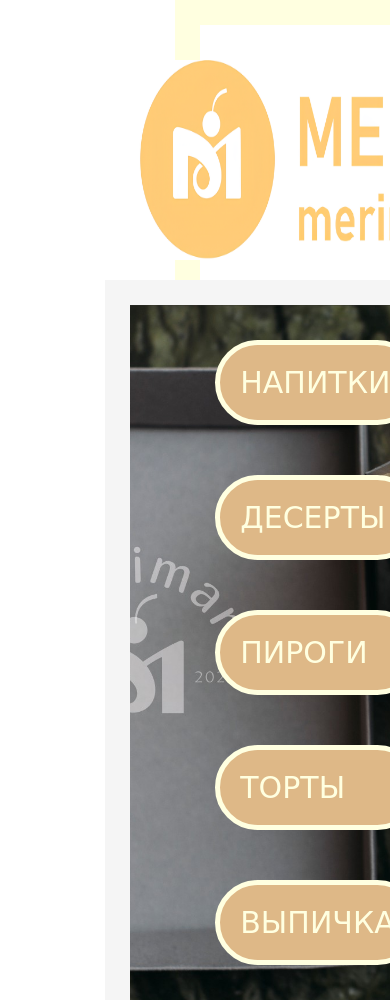
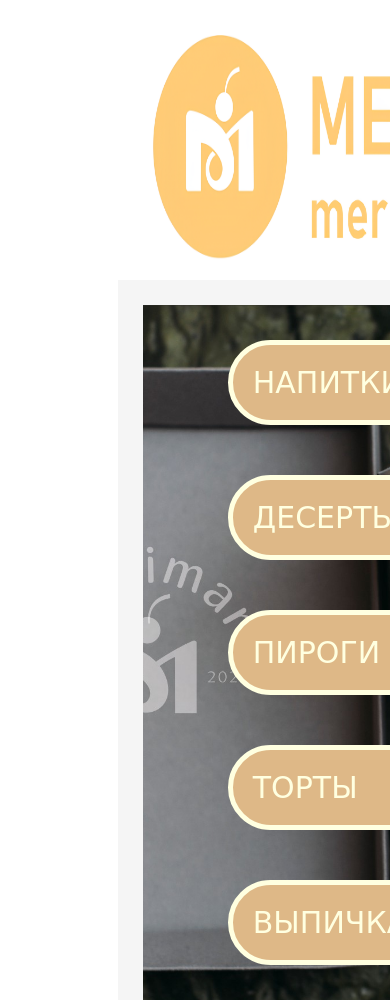
Before and after one commit to As45671234/MerimarM, a plain HTML site: page index1.html in a window 390 px wide. Shown: the top 1000 px of the page. Drawn offline with Linux system fonts and the light colour scheme.

Commit message:
Update index5.css

```diff
--- a/css/index5.css
+++ b/css/index5.css
@@ -132,19 +132,20 @@ a:hover {
 
 @media screen and (max-width: 603px) {
     body {
-        margin-left: 175px;
+        border:none;
+        margin-left: 200px;
         margin-inline-end: -70px;
     }
     img {
         margin-block-start: 35px;
         margin-block-end: 20px;
         width:60%;
-        height:200px;
     }
 }
 
 @media screen and (max-width: 280px) {
     body {
+        border:none;
         margin-left: 275px;
     }
     img {
```
